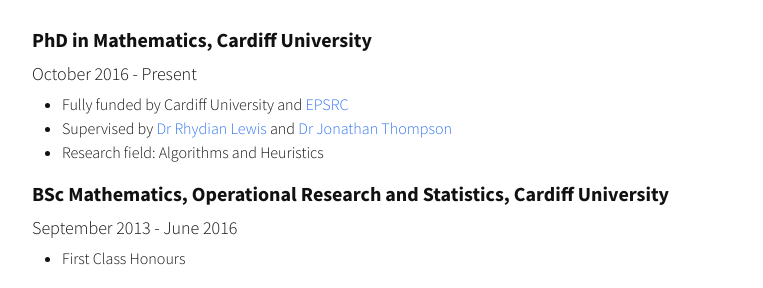
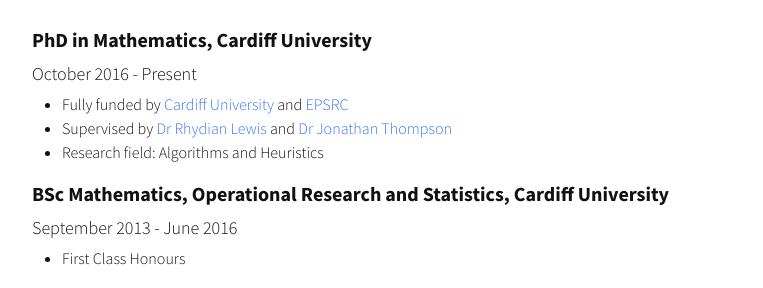
Before and after one commit to asyllh/asyllh.github.io, a Jekyll site: the page built from bio.md, in a window 1280 px wide. Shown: the part 319-607 px from the top of the page, without its empty margins (238-1001 px from the left). Built offline with Jekyll 4.4.1, drawn with Linux system fonts in a browser that asks for light colours; nearby versions of some CDN libraries; part of the change alters nothing that is shown.

```diff
--- a/bio.md
+++ b/bio.md
@@ -10,7 +10,7 @@ permalink: /bio/
 
 October 2016 - Present
 
-* Fully funded by Cardiff University and [EPSRC](https://www.epsrc.ac.uk/)
+* Fully funded by [Cardiff University](http://www.cardiff.ac.uk/mathematics) and [EPSRC](https://www.epsrc.ac.uk/)
 * Supervised by [Dr Rhydian Lewis](http://www.rhydlewis.eu) and [Dr Jonathan Thompson](http://www.cardiff.ac.uk/people/view/98669-thompson-jonathan)
 * Research field: Algorithms and Heuristics
 
```
